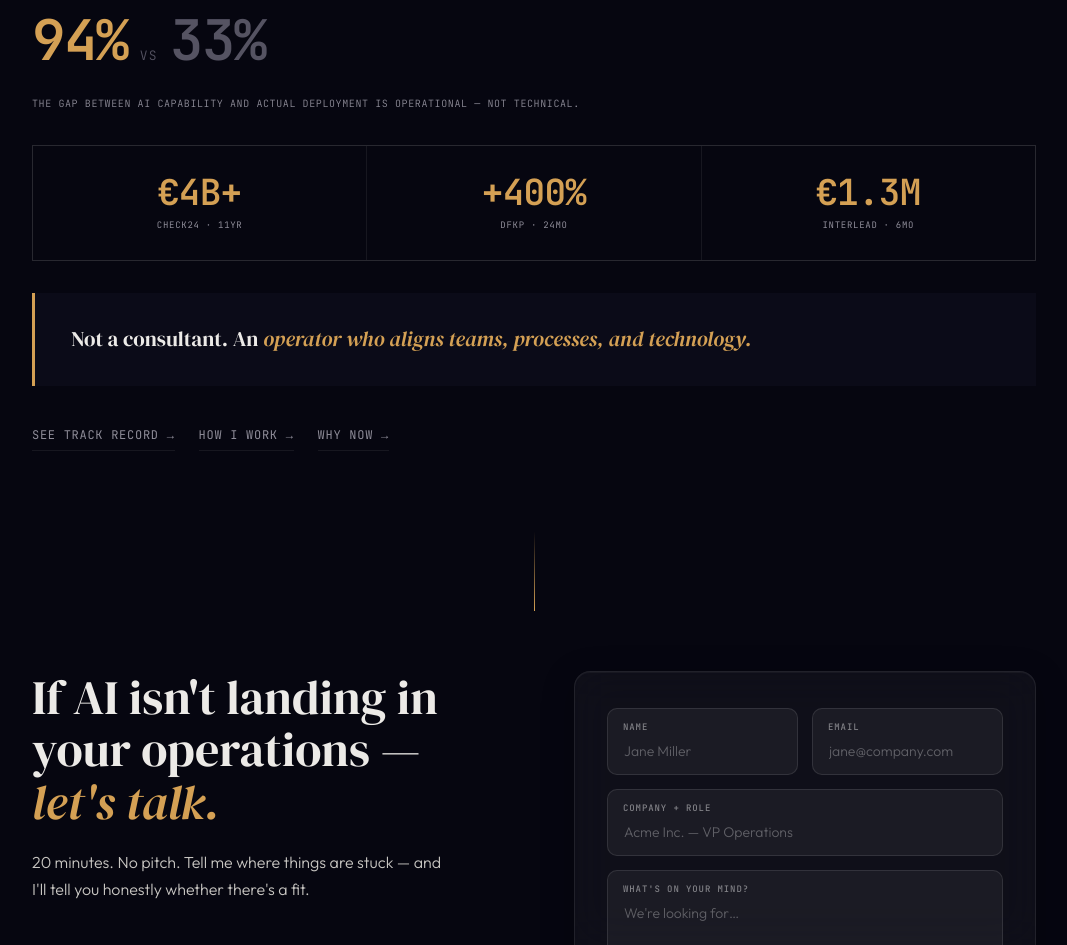
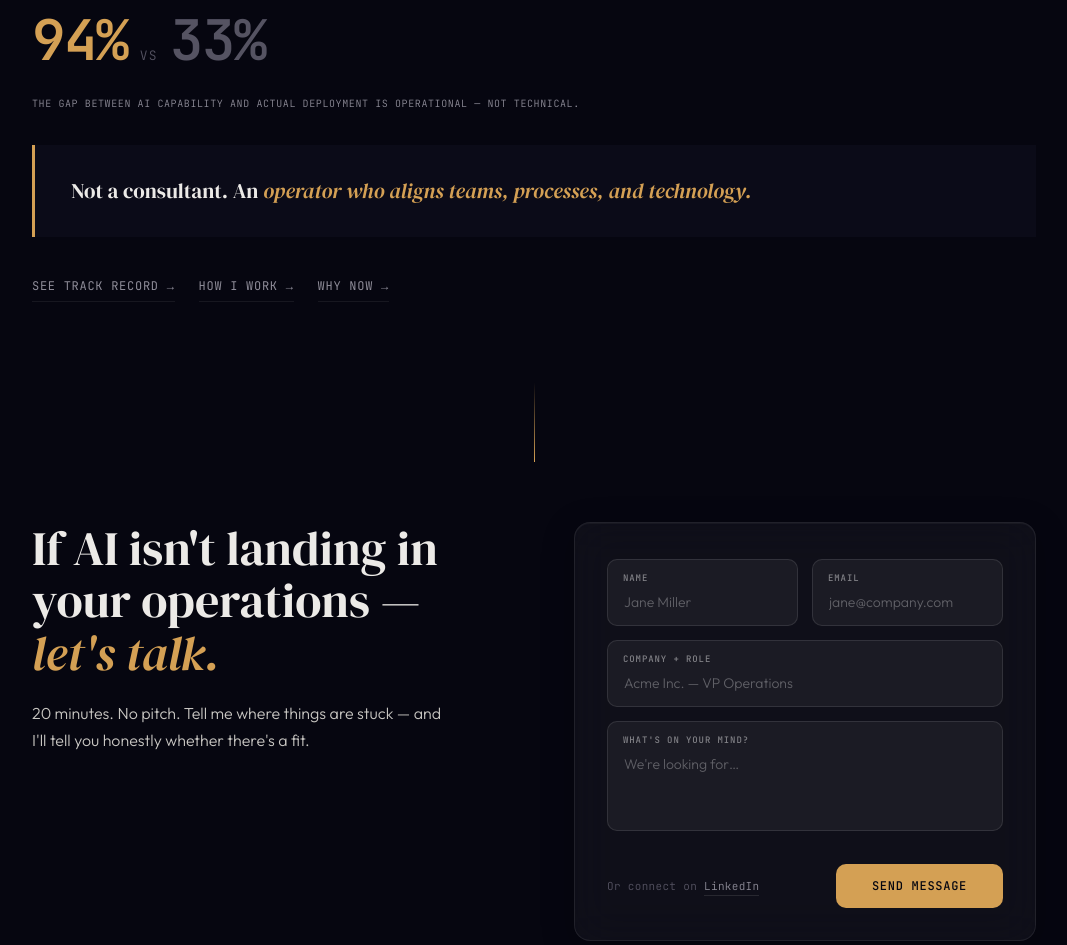
Before and after one commit to fabianSp77/fabian-spitzer, a plain HTML site: page index.html in a window 1280 px wide. Shown: the part 3763-4708 px from the top of the page, without its empty margins (106-1173 px from the left). Drawn offline with Linux system fonts and the light colour scheme.

Commit message:
chore: remove redundant 3-metric grid from core section (#3)
USP section already shows the metrics per row.

```diff
--- a/index.html
+++ b/index.html
@@ -228,21 +228,6 @@
     </div>
     <div class="core-stat-label r r-d1" data-i18n="core_stat_label">The gap between AI capability and actual deployment is operational — not technical.</div>
 
-    <div class="core-results r r-d2">
-      <div class="core-result">
-        <div class="core-result-val">€4B+</div>
-        <div class="core-result-label">CHECK24 · 11yr</div>
-      </div>
-      <div class="core-result">
-        <div class="core-result-val">+400%</div>
-        <div class="core-result-label">DFKP · 24mo</div>
-      </div>
-      <div class="core-result">
-        <div class="core-result-val">€1.3M</div>
-        <div class="core-result-label">Interlead · 6mo</div>
-      </div>
-    </div>
-
     <div class="core-bridge r r-d2">
       <p data-i18n="core_bridge">Not a consultant. An <em>operator who aligns teams, processes, and technology.</em></p>
     </div>
```
